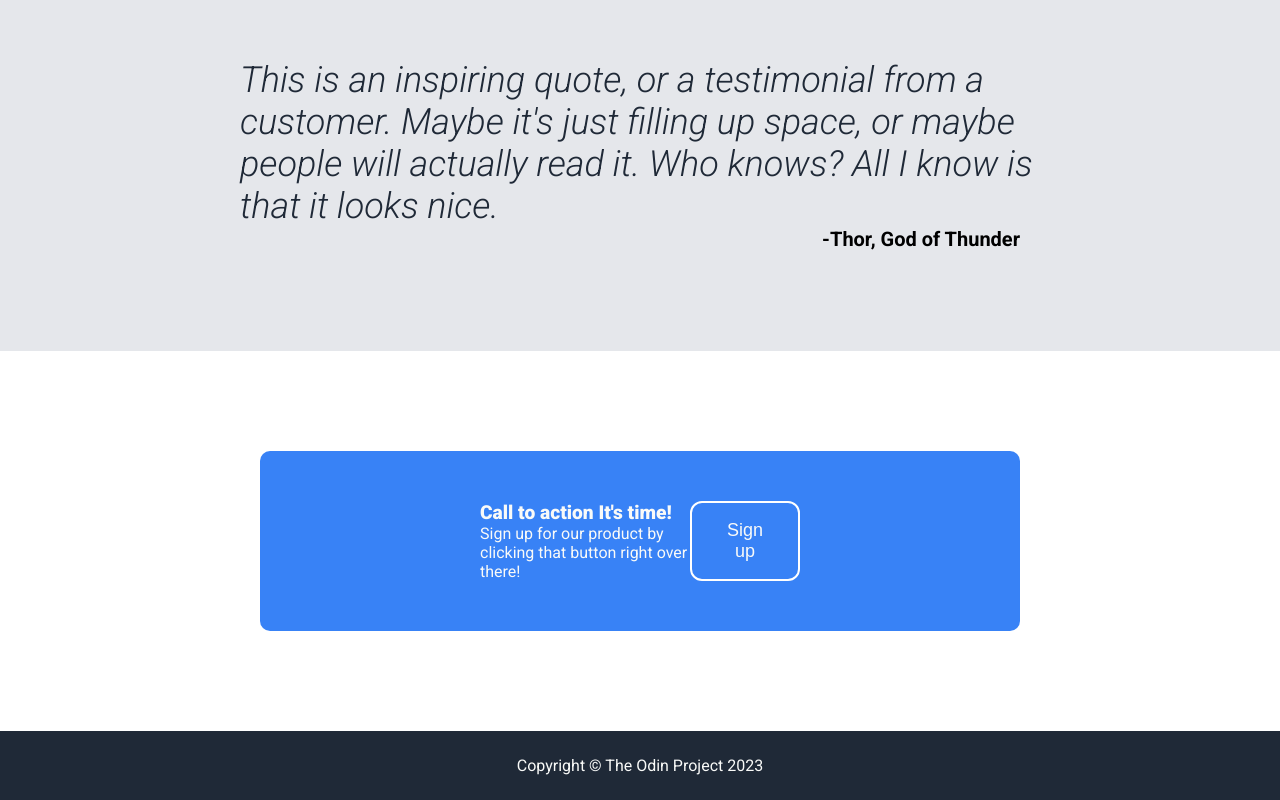
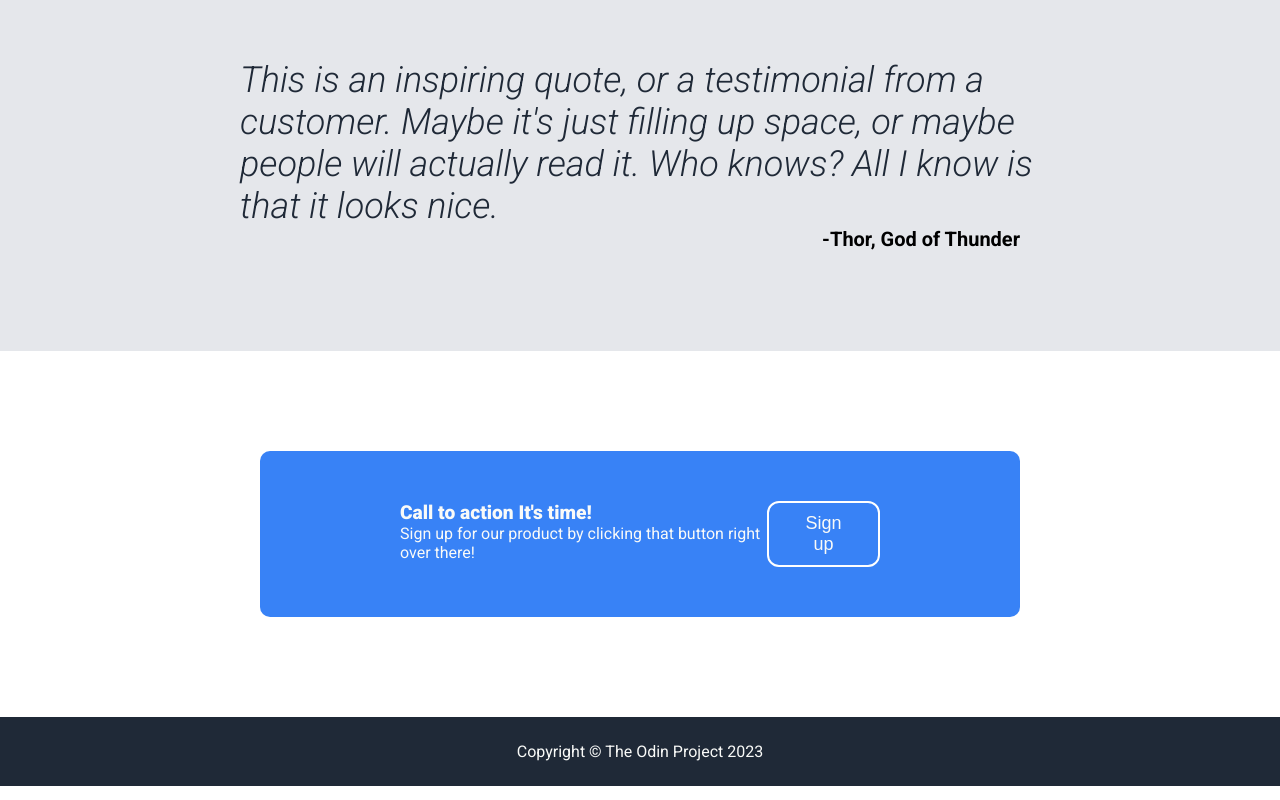
Before and after one commit to JohnPrds/odin-landing-page, a plain HTML site: page index.html in a window 1280 px wide. Shown: the part 1308-2108 px from the top of the page. Drawn offline with Linux system fonts and the light colour scheme.

Commit message:
Update CSS style for the sign-up box

```diff
--- a/style.css
+++ b/style.css
@@ -156,8 +156,9 @@ li > a {
 
 .sign-up > .sign-up-box {
     display: flex;
+    justify-content: space-between;
     border-radius: 10px;
-    padding: 50px 220px 50px 220px;
+    padding: 50px 140px 50px 140px;
     background-color: #3882f6;
 }
 
@@ -171,15 +172,8 @@ li > a {
     font-weight: 900;
 }
 
-.button-container {
-    flex: 1;
-    display: flex;
-    justify-content: flex-end;
-}
-
 .button-container > .button {
-    box-sizing: border-box;
-    border: 2px solid white;
+    border: 2px solid white
 }
 
 .footer {
```
